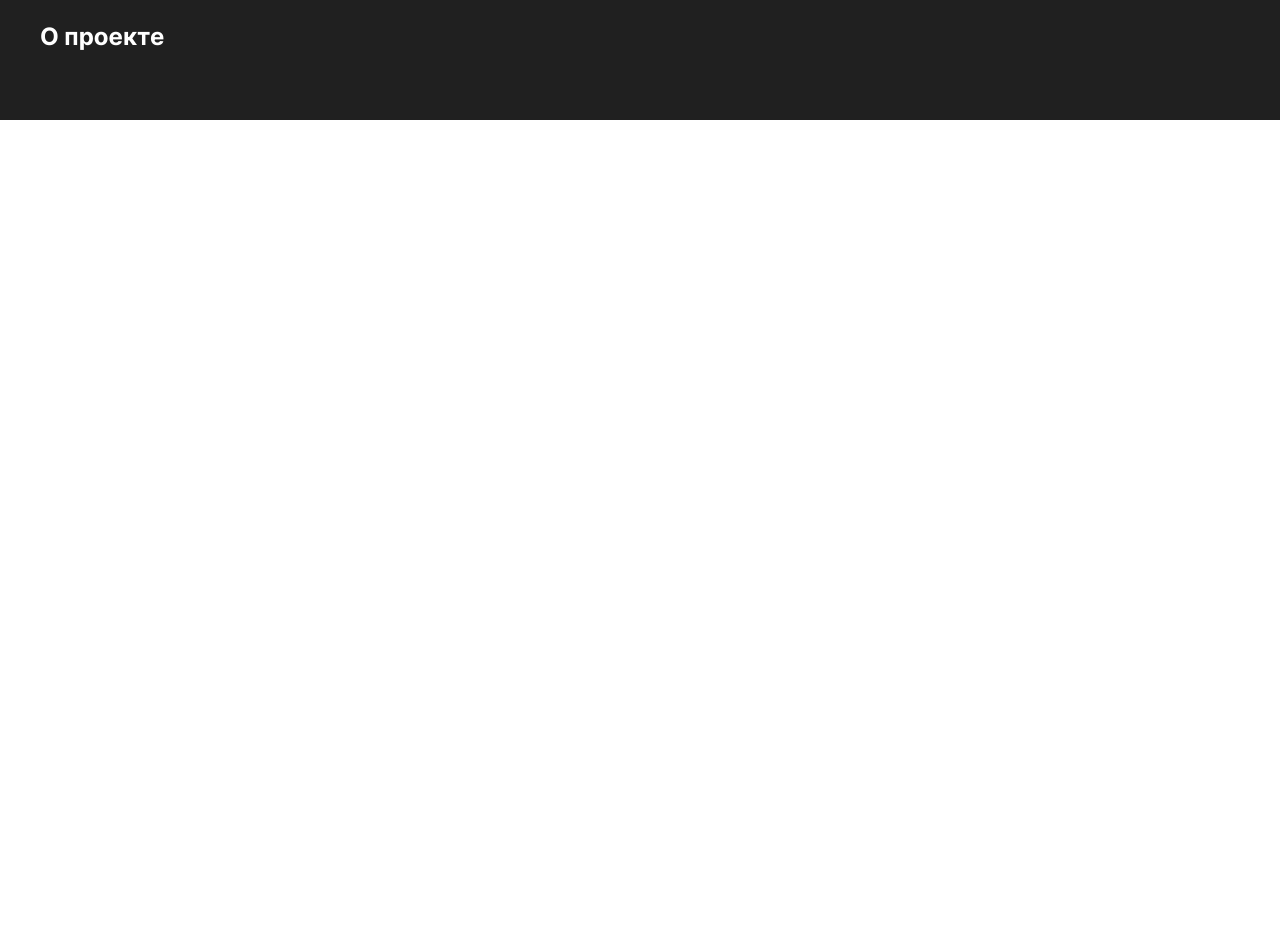
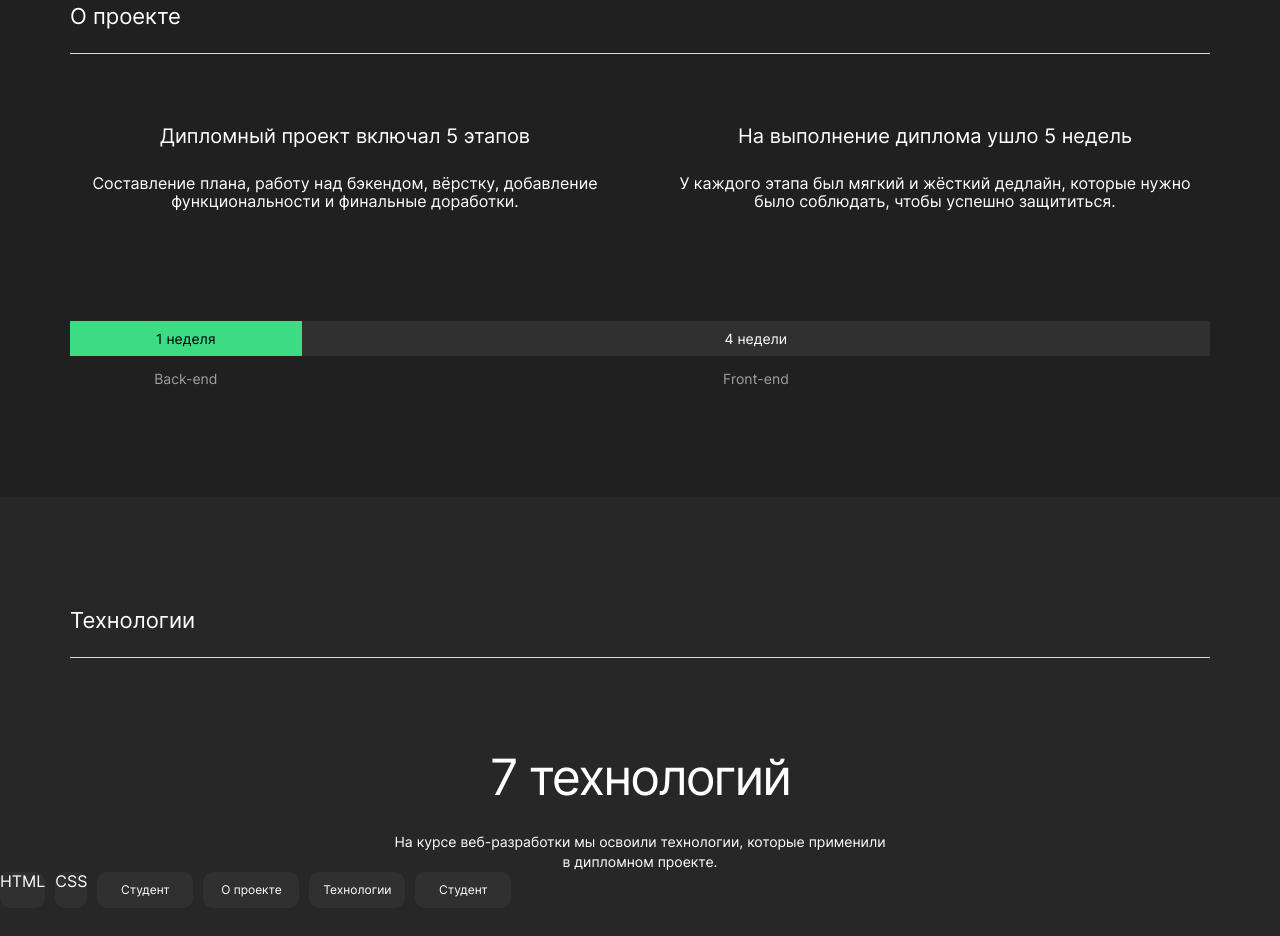
Before and after one commit to EmilBakhshiev/movies-explorer-frontend, a React (Create React App) app: page / in a window 1280 px wide. Shown: the part 680-1616 px from the top of the page. Before the commit the page ends 800 px from the top, so only its background shows below. Built offline with nearby package versions, Linux system fonts and the light colour scheme.

Commit message:
feat: create sections: aboutProject, techs(not fin)

```diff
--- a/src/components/AboutProject/AboutProject.css
+++ b/src/components/AboutProject/AboutProject.css
@@ -1,6 +1,94 @@
-.about-project{
-    box-sizing: border-box;
-    padding-top: 110px;
-    max-width: 1140px;
-    text-align: left;
+.about-project {
+  margin: 0 auto;
+  max-width: 1140px;
+  box-sizing: border-box;
+  padding: 110px 0;
+  width: 95%;
 }
+.about-project__container {
+  display: flex;
+}
+.about-project__content {
+  flex-wrap: wrap;
+  margin-top: 70px;
+  width: 100%;
+  display: flex;
+  flex-direction: column;
+  margin-bottom: 110px;
+  margin-right: 40px;
+}
+.about-project__content:last-child {
+  margin-right: 0;
+}
+.about-project__title {
+  font-size: 20px;
+  line-height: 24px;
+  font-weight: normal;
+  margin: 0;
+  margin-bottom: 26px;
+}
+.about-project__text {
+  margin: 0%;
+}
+.about-project__path-line {
+  display: flex;
+}
+
+.about-project__path-line-container {
+  display: grid;
+  grid-template-columns: repeat(6, auto);
+  grid-template-rows: repeat(2, auto);
+  grid-column-gap: 0px;
+}
+.about-project__path-line-step {
+  padding: 9px 0;
+  box-sizing: border-box;
+  font-size: 14px;
+  line-height: 17px;
+  font-weight: normal;
+  text-align: center;
+  margin: 0;
+}
+.about-project__path-line-step_type_backend {
+  grid-column-start: 1;
+  grid-column-end: 2;
+  background-color: #3ddc84;
+
+  color: black;
+}
+.about-project__path-line-step_type_frontend {
+  grid-column-start: 2;
+  grid-column-end: 7;
+  background-color: #303030;
+
+  color: white;
+}
+.about-project__path-line-description {
+  font-style: normal;
+  font-weight: 500;
+  font-size: 14px;
+  line-height: 17px;
+  text-align: center;
+  color: #a0a0a0;
+  margin: 14px 0 0 0;
+}
+.about-project__path-line-description_type_backend {
+  grid-column-start: 1;
+  grid-column-end: 2;
+}
+.about-project__path-line-description_type_frontend {
+  grid-column-start: 2;
+  grid-column-end: 7;
+}
+
+.section-title {
+  text-align: left;
+  max-width: 1140px;
+  box-sizing: border-box;
+  margin: 0 auto;
+  padding-bottom: 23px;
+  font-weight: normal;
+  font-size: 22px;
+  line-height: 27px;
+  border-bottom: 1px solid #dadada;
+}
--- a/src/components/AboutProject/AboutProject.js
+++ b/src/components/AboutProject/AboutProject.js
@@ -1,12 +1,46 @@
-import React from 'react'
+import React from 'react';
 
 function AboutProject() {
-    return (
-<section className='about-project'>
-    <h2>О проекте</h2>
+  return (
+    <section className='about-project'>
+      <h2 className='section-title'>О проекте</h2>
+      <div className='about-project__container'>
+        <div className='about-project__content'>
+          <h3 className='about-project__title'>
+            Дипломный проект включал 5 этапов
+          </h3>
+          <p className='about-project__text'>
+            Составление плана, работу над бэкендом, вёрстку, добавление
+            функциональности и финальные доработки.
+          </p>
+        </div>
+        <div className='about-project__content'>
+          <h3 className='about-project__title'>
+            На выполнение диплома ушло 5 недель
+          </h3>
+          <p className='about-project__text'>
+            У каждого этапа был мягкий и жёсткий дедлайн, которые нужно было
+            соблюдать, чтобы успешно защититься.
+          </p>
+        </div>
+      </div>
 
-</section>
-    )
+      <div className='about-project__path-line-container'>
+        <p className='about-project__path-line-step about-project__path-line-step_type_backend'>
+          1 неделя
+        </p>
+        <p className='about-project__path-line-step about-project__path-line-step_type_frontend'>
+          4 недели
+        </p>
+        <p className='about-project__path-line-description about-project__path-line-description_type_backend'>
+          Back-end
+        </p>
+        <p className='about-project__path-line-description about-project__path-line-description_type_frontend'>
+          Front-end
+        </p>
+      </div>
+    </section>
+  );
 }
 
-export default AboutProject
+export default AboutProject;
--- a/src/components/App/App.css
+++ b/src/components/App/App.css
@@ -1,5 +1,6 @@
 .App {
   font-family: 'Inter', 'Arial', sans-serif;
+
   color: white;
   text-align: center;
   min-height: 100vh;
--- a/src/components/Main/Main.css
+++ b/src/components/Main/Main.css
@@ -1,4 +1,4 @@
 .main{
-    max-width: 1200px;
+    max-width: 1280px;
     margin: 0 auto;
 }
--- a/src/components/Main/Main.js
+++ b/src/components/Main/Main.js
@@ -1,12 +1,14 @@
 import React from 'react'
 import AboutProject from '../AboutProject/AboutProject'
 import Promo from '../Promo/Promo'
+import Techs from '../Techs/Techs'
 
 function Main() {
     return (
         <main className='main'>
             <Promo></Promo>
             <AboutProject></AboutProject>
+            <Techs></Techs>
         </main>
 
     )
--- a/src/components/Promo/Promo.css
+++ b/src/components/Promo/Promo.css
@@ -1,4 +1,6 @@
 .promo {
+  max-width: 1200px;
+  margin: 0 auto;
   background-color: #272727;
   border-radius: 10px;
   padding-top: 160px;
@@ -18,6 +20,38 @@
   margin-bottom: 151px;
   letter-spacing: -0.04em;
 }
-.promo__title-span{
+.promo__title-span {
   display: table;
+  margin: 0 auto;
 }
+.promo__nav {
+  display: flex;
+  margin: 0 auto;
+}
+.promo__nav-list {
+  list-style-type: none;
+  display: flex;
+  flex-wrap: wrap;
+  padding: 0;
+  margin: 0;
+}
+.promo__nav-item {
+  background-color: #303030;
+  border-radius: 10px;
+  margin-right: 10px;
+}
+.promo__nav-item:last-child {
+  margin-right: 0;
+}
+.promo__nav-item-link {
+  display: block;
+  cursor: pointer;
+  color: white;
+  font-size: 12px;
+  line-height: 16px;
+  text-align: center;
+  box-sizing: border-box;
+  padding-top: 10px;
+  padding-bottom: 10px;
+  width: 96px;
+}
--- /dev/null
+++ b/src/components/Techs/Techs.css
@@ -0,0 +1,19 @@
+.techs {
+  background-color: #272727;
+  margin: 0 auto;
+  padding: 110px 0;
+}
+.techs__subtitle {
+    margin: 0;
+  text-align: center;
+  font-weight: normal;
+  font-size: 14px;
+  line-height: 20px;
+}
+.section-title_place_techs {
+  margin-bottom: 90px;
+}
+
+.promo__title_place_techs {
+  margin-bottom: 26px;
+}
--- /dev/null
+++ b/src/components/Techs/Techs.js
@@ -0,0 +1,38 @@
+import React from 'react';
+
+function Techs() {
+  return (
+    <section className='techs'>
+      <h2 className='section-title section-title_place_techs'>Технологии</h2>
+      <h3 className='promo__title promo__title_place_techs'>7 технологий</h3>
+      <p className='techs__subtitle'>
+        На курсе веб-разработки мы освоили технологии, которые применили <span className='promo__title-span'> в
+        дипломном проекте.</span>
+      </p>
+      <nav className='promo__nav'>
+      <ul className='promo__nav-list'>
+        <li className='promo__nav-item'>
+          HTML
+        </li>
+        <li className='promo__nav-item'>
+          CSS
+        </li>
+        <li className='promo__nav-item'>
+          <a className='promo__nav-item-link'>Студент</a>
+        </li>
+        <li className='promo__nav-item'>
+          <a className='promo__nav-item-link'>О проекте</a>
+        </li>
+        <li className='promo__nav-item'>
+          <a className='promo__nav-item-link'>Технологии</a>
+        </li>
+        <li className='promo__nav-item'>
+          <a className='promo__nav-item-link'>Студент</a>
+        </li>
+      </ul>
+    </nav>
+    </section>
+  );
+}
+
+export default Techs;
--- a/src/index.css
+++ b/src/index.css
@@ -5,3 +5,4 @@
 @import url(./components/Promo/Promo.css);
 @import url(./components/NavTab/NavTab.css);
 @import url(./components/AboutProject/AboutProject.css);
+@import url(./components/Techs/Techs.css);
```
Lines whose indentation alone changed are shown as unchanged.
